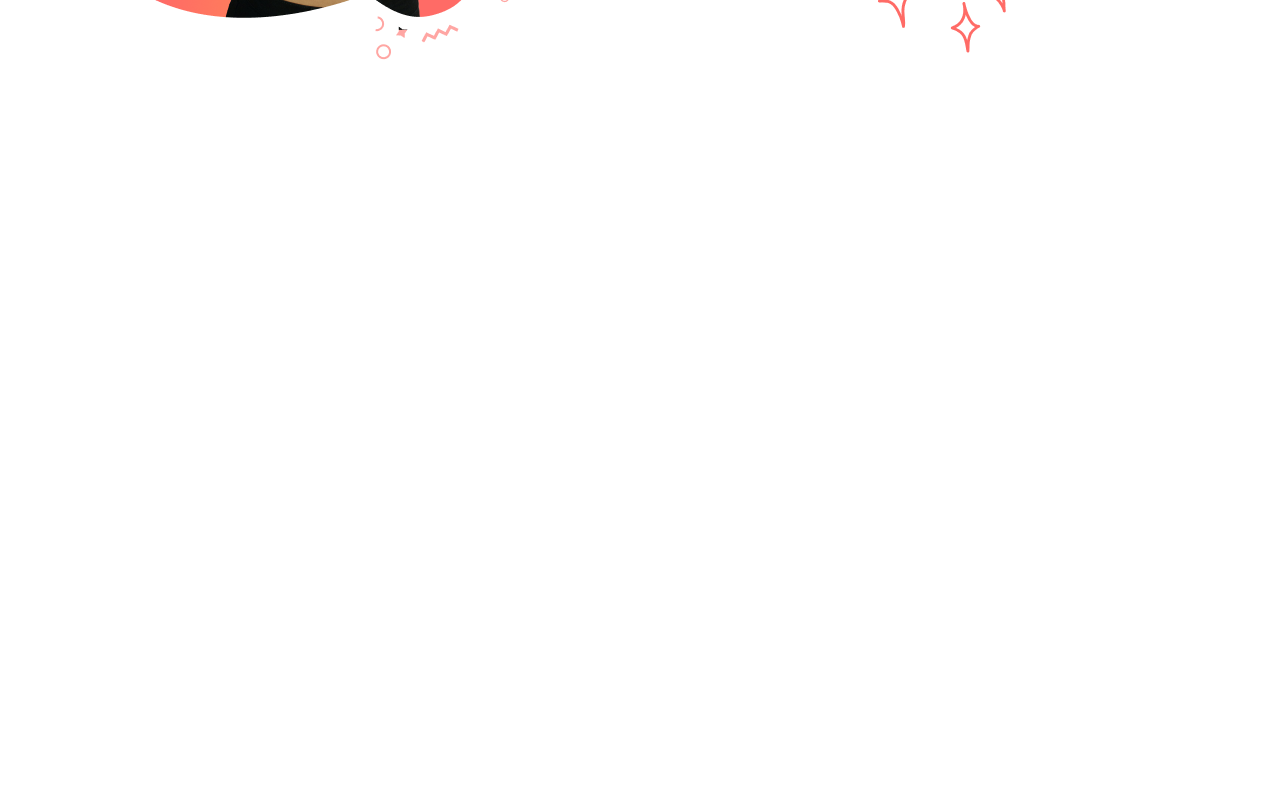
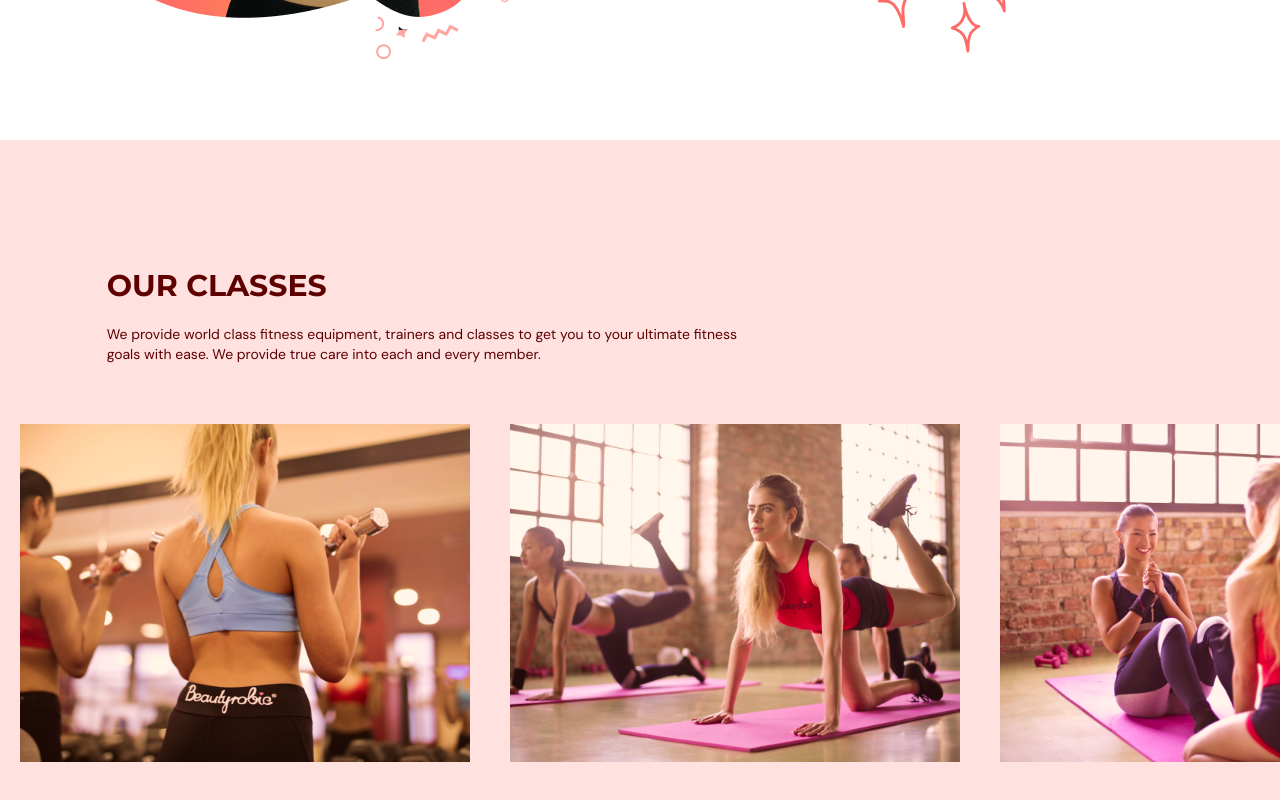
Before and after one commit to destinyamba/gym-website, a React (Vite) app in the folder gym-typescript/: page / in a window 1280 px wide. Shown: the part 1993-2793 px from the top of the page. Before the commit the page ends 2133 px from the top, so only its background shows below. Built offline with nearby package versions, Linux system fonts and the light colour scheme.

Commit message:
completed classes

```diff
--- a/gym-typescript/src/App.tsx
+++ b/gym-typescript/src/App.tsx
@@ -3,6 +3,7 @@ import { useEffect, useState } from "react";
 import { SELECTED_PAGE } from "@/shared/types";
 import Home from "@/scenes/home";
 import Benefits from "@/scenes/benefits";
+import OurClasses from "@/scenes/ourclasses";
 
 const App = () => {
   const [selectedPage, setSelectedPage] = useState<SELECTED_PAGE>(
@@ -32,8 +33,8 @@ const App = () => {
       />
       <Home setSelectedPage={setSelectedPage} />
       <Benefits setSelectedPage={setSelectedPage} />
-      {/* <OurClasses setSelectedPage={setSelectedPage} />
-      <ContactUs setSelectedPage={setSelectedPage} /> */}
+      <OurClasses setSelectedPage={setSelectedPage} />
+      {/* <ContactUs setSelectedPage={setSelectedPage} /> */}
     </div>
   );
 };
--- a/gym-typescript/src/scenes/benefits/index.tsx
+++ b/gym-typescript/src/scenes/benefits/index.tsx
@@ -1,41 +1,16 @@
 import HText from "@/shared/HText";
 import { BenefitType, SELECTED_PAGE } from "@/shared/types";
-import {
-  HomeModernIcon,
-  UserGroupIcon,
-  AcademicCapIcon,
-} from "@heroicons/react/20/solid";
 import { motion } from "framer-motion";
 import Benefit from "./Benefit";
 import BenefitsPageGraphic from "@/assets/BenefitsPageGraphic.png";
 import ActionButton from "@/shared/ActionButton";
+import { benefits } from "../../shared/content";
 
 type Props = {
   setSelectedPage: (value: SELECTED_PAGE) => void;
 };
 
 const Benefits = ({ setSelectedPage }: Props) => {
-  const benefits: Array<BenefitType> = [
-    {
-      icon: <HomeModernIcon className="h-6 w-6" />,
-      title: "State of the Art Facilities",
-      description:
-        "To stay on top of your fitness goals, you need to be self-motivated, and for those times self-motivation doesn't work",
-    },
-    {
-      icon: <UserGroupIcon className="h-6 w-6" />,
-      title: "100's of Diverse Classes",
-      description:
-        "To stay on top of your fitness goals, you need to be self-motivated, and for those times self-motivation doesn't work",
-    },
-    {
-      icon: <AcademicCapIcon className="h-6 w-6" />,
-      title: "Dedicated Pro Trainers",
-      description:
-        "To stay on top of your fitness goals, you need to be self-motivated, and for those times self-motivation doesn't work",
-    },
-  ];
-
   const container = {
     hidden: {},
     visible: {
@@ -139,14 +114,24 @@ const Benefits = ({ setSelectedPage }: Props) => {
             </motion.div>
 
             {/* BUTTON */}
-            <div className="relative mt-16">
-              <div className="before:absolute before:-bottom-20 before:right-40 before:z-[-1] before:content-sparkles">
+            <motion.div
+              initial="hidden"
+              whileInView="visible"
+              viewport={{ once: true, amount: 0.5 }}
+              transition={{ duration: 1.5 }}
+              variants={{
+                hidden: { opacity: 0, x: 50 },
+                visible: { opacity: 1, x: 0 },
+              }}
+              className="relative mt-16"
+            >
+              <div className="before:absolute before:-bottom-20 before:right-40 before:z-[-1] sm:before:content-sparkles">
                 {" "}
                 <ActionButton setSelectedPage={setSelectedPage}>
                   Join Now
                 </ActionButton>
               </div>
-            </div>
+            </motion.div>
           </div>
         </div>
       </motion.div>
--- /dev/null
+++ b/gym-typescript/src/scenes/ourclasses/Class.tsx
@@ -0,0 +1,20 @@
+type Props = {
+  name: string;
+  description?: string;
+  image: string;
+};
+
+const Class = ({ name, description, image }: Props) => {
+  const overlayStyles = `p-5 absolute z-30 flex h-[380px] w-[450px] flex-col items-center justify-center whitespace-normal bg-primary-500 text-center text-white opacity-0 transition duration-500 hover:opacity-90`;
+  return (
+    <li className="mx-5 relative inline-block h-[380px] w-[450px]">
+      <div className={`${overlayStyles}`}>
+        <p className="text-l">{name}</p>
+        <p>{description}</p>
+      </div>
+      <img src={image} />
+    </li>
+  );
+};
+
+export default Class;
--- /dev/null
+++ b/gym-typescript/src/scenes/ourclasses/index.tsx
@@ -0,0 +1,56 @@
+import { ClassType, SELECTED_PAGE } from "@/shared/types";
+import HText from "@/shared/HText";
+import { motion } from "framer-motion";
+import { classes } from "@/shared/content";
+import Class from "./Class";
+
+type Props = {
+  setSelectedPage: (value: SELECTED_PAGE) => void;
+};
+
+const OurClasses = ({ setSelectedPage }: Props) => {
+  return (
+    <section id="ourclasses" className="w-full bg-primary-100 py-10">
+      {/* HEADER, DESCRIPTION & CAROUSEL */}
+      <motion.div
+        onViewportEnter={() => setSelectedPage(SELECTED_PAGE.OURCLASSES)}
+        className="mt-16 py-6"
+      >
+        <motion.div
+          initial="hidden"
+          whileInView="visible"
+          viewport={{ once: true, amount: 0.5 }}
+          transition={{ duration: 1 }}
+          variants={{
+            hidden: { opacity: 0, x: -50 },
+            visible: { opacity: 1, x: 0 },
+          }}
+          className="mx-auto w-5/6"
+        >
+          <div className="md:w-3/5">
+            <HText>our classes</HText>
+            <p className="py-5 text-sm">
+              We provide world class fitness equipment, trainers and classes to
+              get you to your ultimate fitness goals with ease. We provide true
+              care into each and every member.
+            </p>
+          </div>
+        </motion.div>
+        <div className="mt-10 h-[353px] w-full overflow-x-auto overflow-y-hidden">
+          <ul className="w-[2800px] whitespace-nowrap">
+            {classes.map((item: ClassType, index) => (
+              <Class
+                key={`${item.name}-${index}`}
+                name={item.name}
+                description={item.description}
+                image={item.image}
+              />
+            ))}
+          </ul>
+        </div>
+      </motion.div>
+    </section>
+  );
+};
+
+export default OurClasses;
--- /dev/null
+++ b/gym-typescript/src/shared/content.tsx
@@ -0,0 +1,73 @@
+import {
+  HomeModernIcon,
+  UserGroupIcon,
+  AcademicCapIcon,
+} from "@heroicons/react/20/solid";
+import { BenefitType } from "./types";
+import { ClassType } from "./types";
+import image1 from "@/assets/image1.png";
+import image2 from "@/assets/image2.png";
+import image3 from "@/assets/image3.png";
+import image4 from "@/assets/image4.png";
+import image5 from "@/assets/image5.png";
+import image6 from "@/assets/image6.png";
+
+export const benefits: Array<BenefitType> = [
+  {
+    icon: <HomeModernIcon className="h-6 w-6" />,
+    title: "State of the Art Facilities",
+    description:
+      "To stay on top of your fitness goals, you need to be self-motivated, and for those times self-motivation doesn't work",
+  },
+  {
+    icon: <UserGroupIcon className="h-6 w-6" />,
+    title: "100's of Diverse Classes",
+    description:
+      "To stay on top of your fitness goals, you need to be self-motivated, and for those times self-motivation doesn't work",
+  },
+  {
+    icon: <AcademicCapIcon className="h-6 w-6" />,
+    title: "Dedicated Pro Trainers",
+    description:
+      "To stay on top of your fitness goals, you need to be self-motivated, and for those times self-motivation doesn't work",
+  },
+];
+
+export const classes: Array<ClassType> = [
+  {
+    name: "Weight Training Classes",
+    description:
+      "To stay on top of your fitness goals, you need to be self-motivated, and for those times self-motivation doesn't work",
+    image: image1,
+  },
+  {
+    name: "Weight Training Classes",
+    description:
+      "To stay on top of your fitness goals, you need to be self-motivated, and for those times self-motivation doesn't work",
+    image: image2,
+  },
+  {
+    name: "Weight Training Classes",
+    description:
+      "To stay on top of your fitness goals, you need to be self-motivated, and for those times self-motivation doesn't work",
+    image: image3,
+  },
+  {
+    name: "Weight Training Classes",
+    description:
+      "To stay on top of your fitness goals, you need to be self-motivated, and for those times self-motivation doesn't work",
+    image: image4,
+  },
+  {
+    name: "Weight Training Classes",
+    description:
+      "To stay on top of your fitness goals, you need to be self-motivated, and for those times self-motivation doesn't work",
+    image: image5,
+  },
+  {
+    name: "Weight Training Classes",
+    description:
+      "To stay on top of your fitness goals, you need to be self-motivated, and for those times self-motivation doesn't work",
+    image: image6,
+  },
+];
--- a/gym-typescript/src/shared/types.ts
+++ b/gym-typescript/src/shared/types.ts
@@ -10,3 +10,9 @@ export interface BenefitType {
   title: string;
   description: string;
 };
+
+export interface ClassType {
+  name: string;
+  image: string;
+  description?: string;
+};
```
